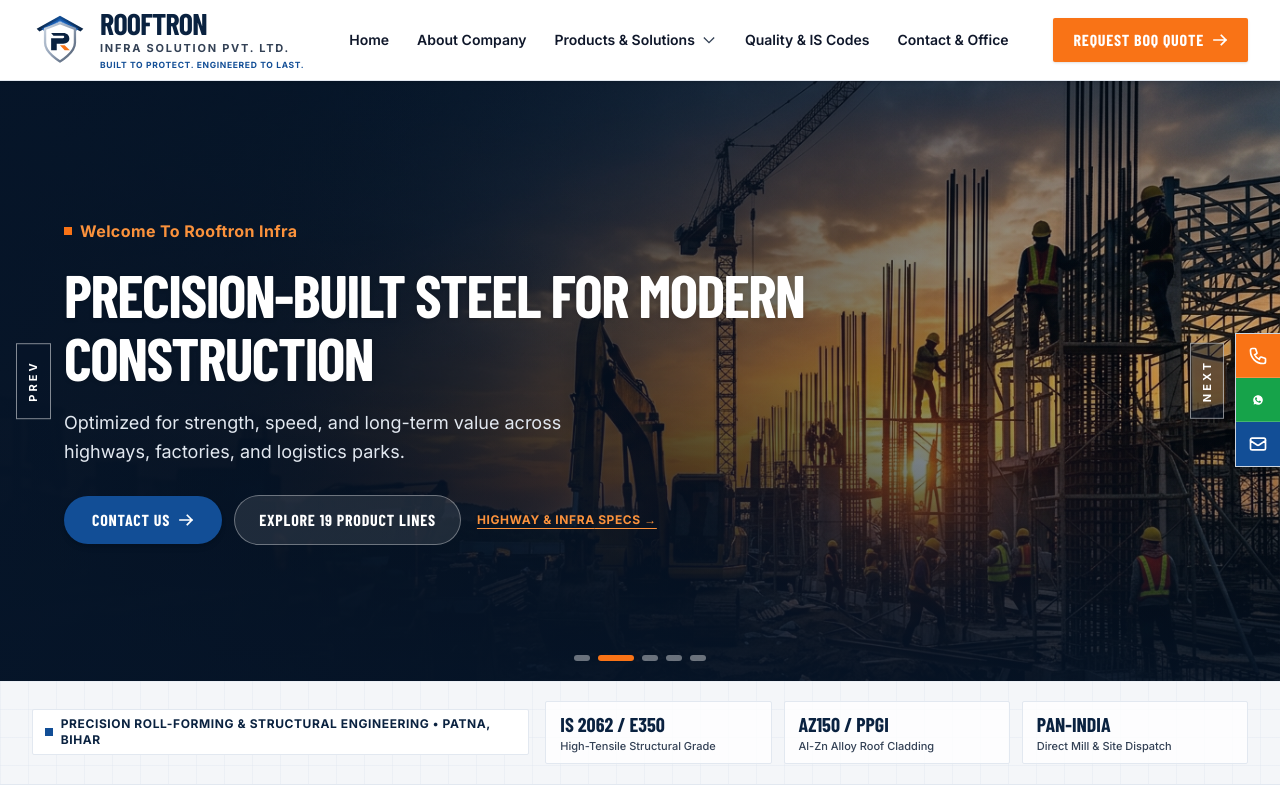
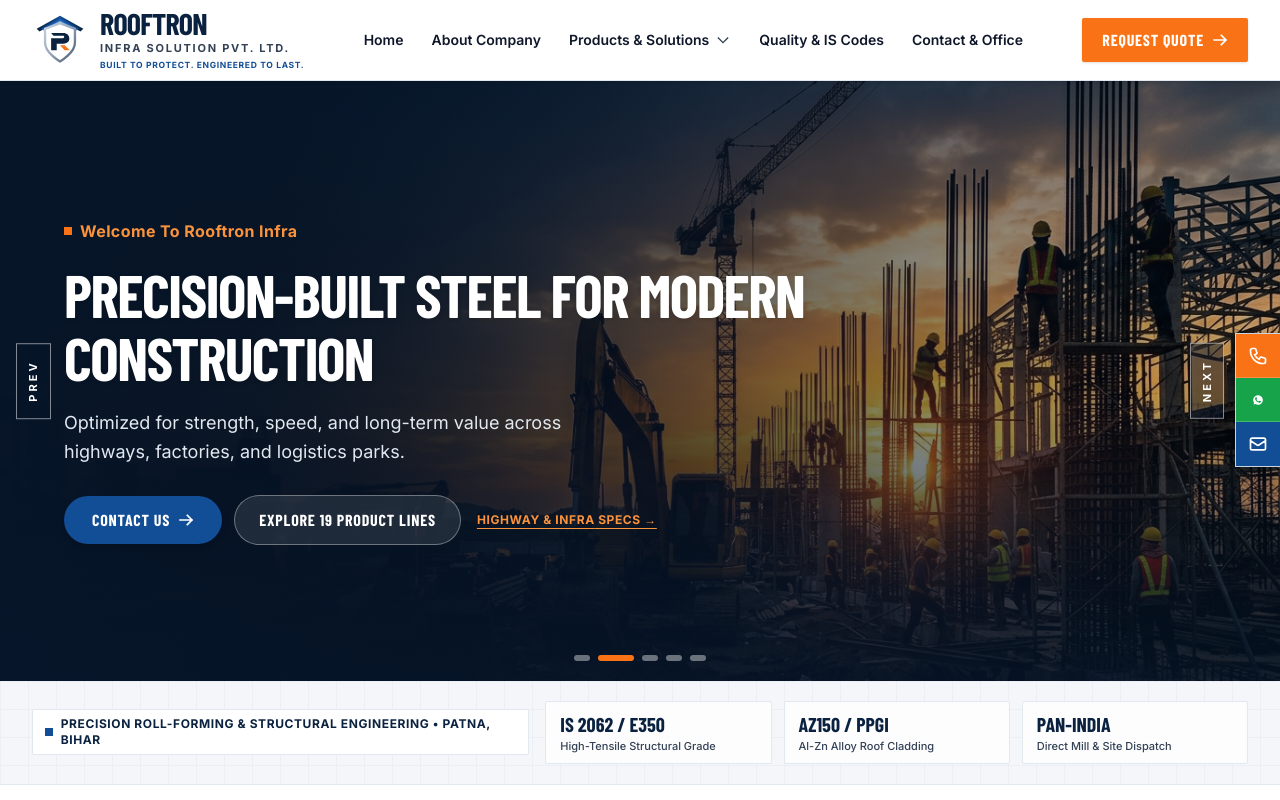
Before and after one commit to nngandhi96/RooftronInfra, a Next.js app: page / in a window 1280 px wide. Shown: the top 800 px of the page. Built offline with nearby package versions, Linux system fonts and the light colour scheme; a web font is replaced by a local one.

Commit message:
chore: update header CTA button label from Request BOQ Quote to Request Quote

```diff
--- a/src/components/Navbar.tsx
+++ b/src/components/Navbar.tsx
@@ -164,7 +164,7 @@ export function Navbar({ onSelectProduct }: NavbarProps) {
               href="#boq-inquiry"
               className="bg-safety-500 hover:bg-safety-600 text-white font-display font-bold uppercase tracking-wider text-sm sm:text-base px-4 sm:px-5 py-2.5 rounded-[2px] transition-colors inline-flex items-center gap-2 shadow-sm"
             >
-              <span>Request BOQ Quote</span>
+              <span>Request Quote</span>
               <svg
                 className="w-4 h-4"
                 fill="none"
```
